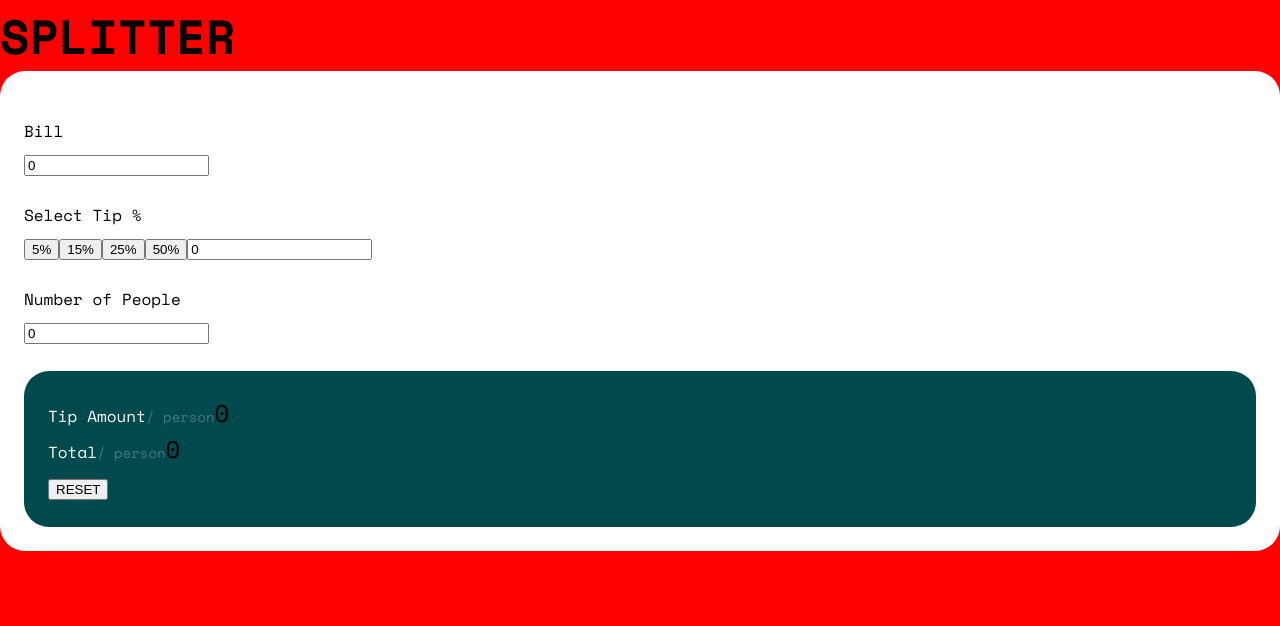
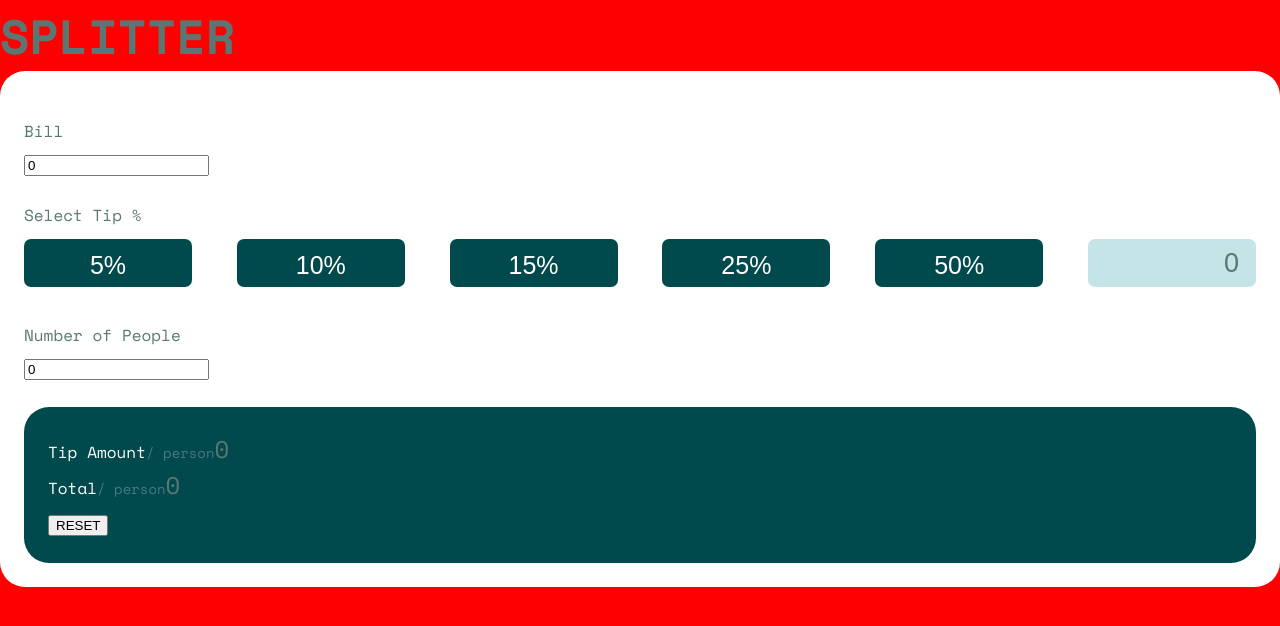
Before and after one commit to puyanwei/fe-practice, a React (Create React App) app: page /tip-calculator in a window 1280 px wide. Shown: the top 626 px of the page. Built offline with nearby package versions, Linux system fonts and the light colour scheme.

Commit message:
Button css

```diff
--- a/src/components/tip-calculator/TCButton.tsx
+++ b/src/components/tip-calculator/TCButton.tsx
@@ -1,4 +1,6 @@
 import { ReactNode } from "react";
+import styled from "styled-components";
+import { colors } from "../../styles/variables";
 
 interface TCButtonProps {
   onClick: (e: React.MouseEvent<HTMLButtonElement>) => void;
@@ -7,10 +9,22 @@ interface TCButtonProps {
 
 const TCButton = ({ onClick, children }: TCButtonProps) => {
   return (
-    <button type="button" onClick={onClick}>
+    <Button type="button" onClick={onClick}>
       {children}
-    </button>
+    </Button>
   );
 };
 
+const Button = styled.button`
+  width: 7rem;
+  height: 2rem;
+  margin: 0.5rem 0;
+  padding: 0.5rem;
+  border-radius: 7px;
+  border: none;
+  background-color: ${colors.darkCyan};
+  color: white;
+  font-size: 25px;
+`;
+
 export default TCButton;
--- a/src/components/tip-calculator/TCInputBox.tsx
+++ b/src/components/tip-calculator/TCInputBox.tsx
@@ -3,8 +3,8 @@ import styled from "styled-components";
 
 interface TCInputBoxProps {
   name: string;
+  label: string;
   value: number;
-  label: string;
   onChange: (e: ChangeEvent<HTMLInputElement>) => void;
 }
 
--- a/src/pages/TipCalculatorPage.tsx
+++ b/src/pages/TipCalculatorPage.tsx
@@ -2,7 +2,7 @@ import { ChangeEvent, MouseEvent, useState } from "react";
 import styled from "styled-components";
 import TCButton from "../components/tip-calculator/TCButton";
 import TCInputBox from "../components/tip-calculator/TCInputBox";
-import { size, colours } from "../styles/variables";
+import { size, colors } from "../styles/variables";
 
 const TipCalculatorPage = () => {
   const [tip, setTip] = useState(0);
@@ -49,26 +49,29 @@ const TipCalculatorPage = () => {
             value={bill}
             onChange={(e) => setBill(parseInt(e.target.value))}
           />
-          <div className="tip-container">
-            <label className="tc-label">Select Tip %</label>
+          <label className="tc-label">Select Tip %</label>
+          <TipLayout>
             <TCButton onClick={handleTip}>5%</TCButton>
+            <TCButton onClick={handleTip}>10%</TCButton>
             <TCButton onClick={handleTip}>15%</TCButton>
             <TCButton onClick={handleTip}>25%</TCButton>
             <TCButton onClick={handleTip}>50%</TCButton>
             <input
+              className="tc-custom-tip"
               type="number"
               placeholder="Custom"
               value={customTip}
+              width="50"
               onChange={handleCustomTip}
             />
-          </div>
+          </TipLayout>
           <TCInputBox
             name="people"
             label="Number of People"
             value={people}
             onChange={(e) => setPeople(parseInt(e.target.value))}
           />
-          <Card colour={colours.darkCyan}>
+          <Card colour={colors.darkCyan}>
             <div className="tip-summary-line">
               <span className="tc-summary">Tip Amount</span>
               <span className="tc-summary-dark">/ person</span>
@@ -91,8 +94,9 @@ const TipCalculatorPage = () => {
 
 const Layout = styled.div`
   height: 100vh;
+  color: ${colors.grey};
   @media (min-width: 0px) and (max-width: ${size.mobileL}) {
-    background-color: ${colours.cyan};
+    background-color: ${colors.cyan};
   }
   @media (min-width: ${size.tablet}) and (max-width: ${size.desktop}) {
     background-color: red;
@@ -105,4 +109,11 @@ const Card = styled.div<{ colour: string }>`
   border-radius: 25px;
 `;
 
+const TipLayout = styled.div`
+  display: flex;
+  flex-wrap: wrap;
+  justify-content: space-between;
+  align-items: center;
+`;
+
 export default TipCalculatorPage;
--- a/src/styles/styles.css
+++ b/src/styles/styles.css
@@ -29,3 +29,15 @@ body {
   color: hsl(186deg 27% 39%);
   font-size: 14px;
 }
+
+.tc-custom-tip {
+  width: 7rem;
+  height: 2rem;
+  margin: 0.5rem 0;
+  border-radius: 7px;
+  border: none;
+  text-align: right;
+  font-size: 27px;
+  color: hsl(172deg 14% 41%);
+  background-color: hsl(185deg 41% 84%);
+}
--- a/src/styles/variables.ts
+++ b/src/styles/variables.ts
@@ -8,10 +8,10 @@ export const size = {
   desktop: "2560px",
 };
 
-export const colours = {
+export const colors = {
   cyan: "hsl(185deg 41% 84%)",
   darkCyan: "hsl(183, 100%, 15%)",
-  greyCyan: "hsl(186, 14%, 43%)",
+  grey: "hsl(172deg 14% 41%)",
   greyerCyan: "hsl(184, 14%, 56%)",
   lightGreyCyan: "hsl(185, 41%, 84%)",
   lighterGreyCyan: "hsl(189, 41%, 97%)",
```
